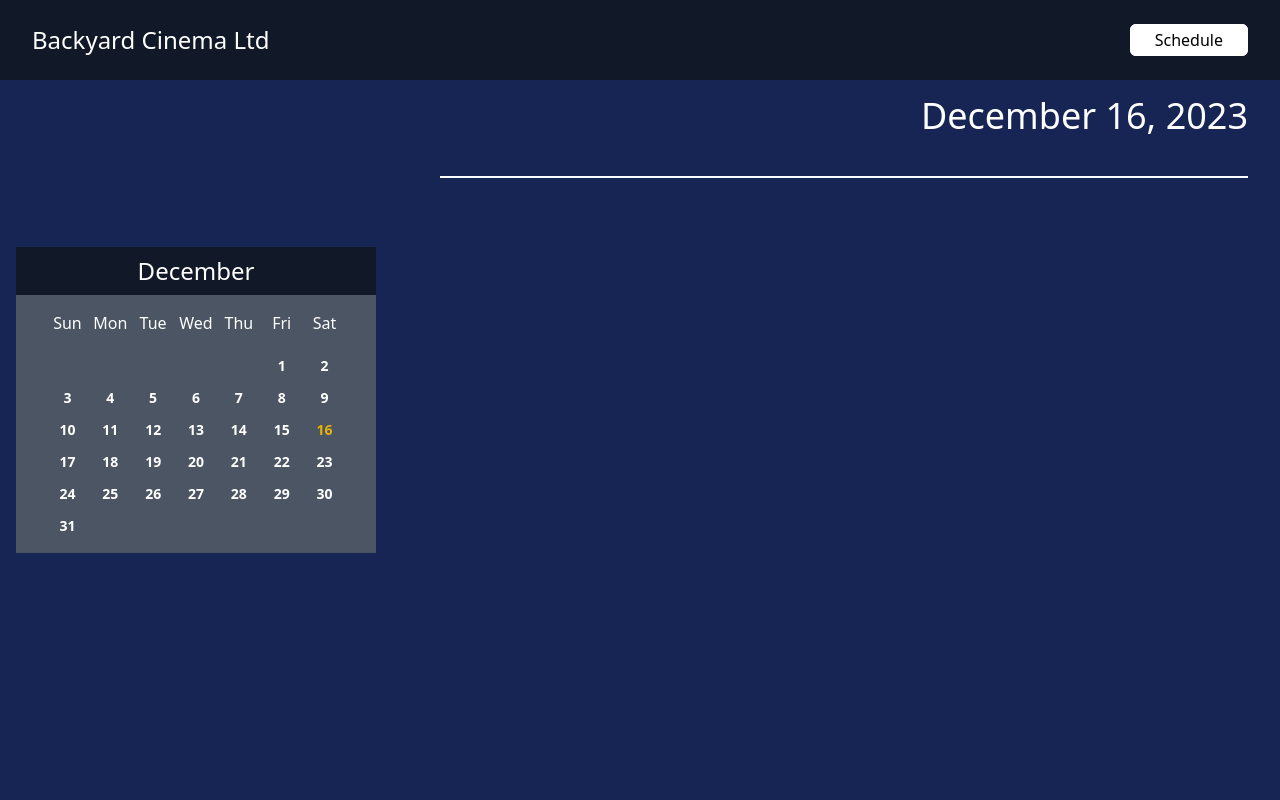
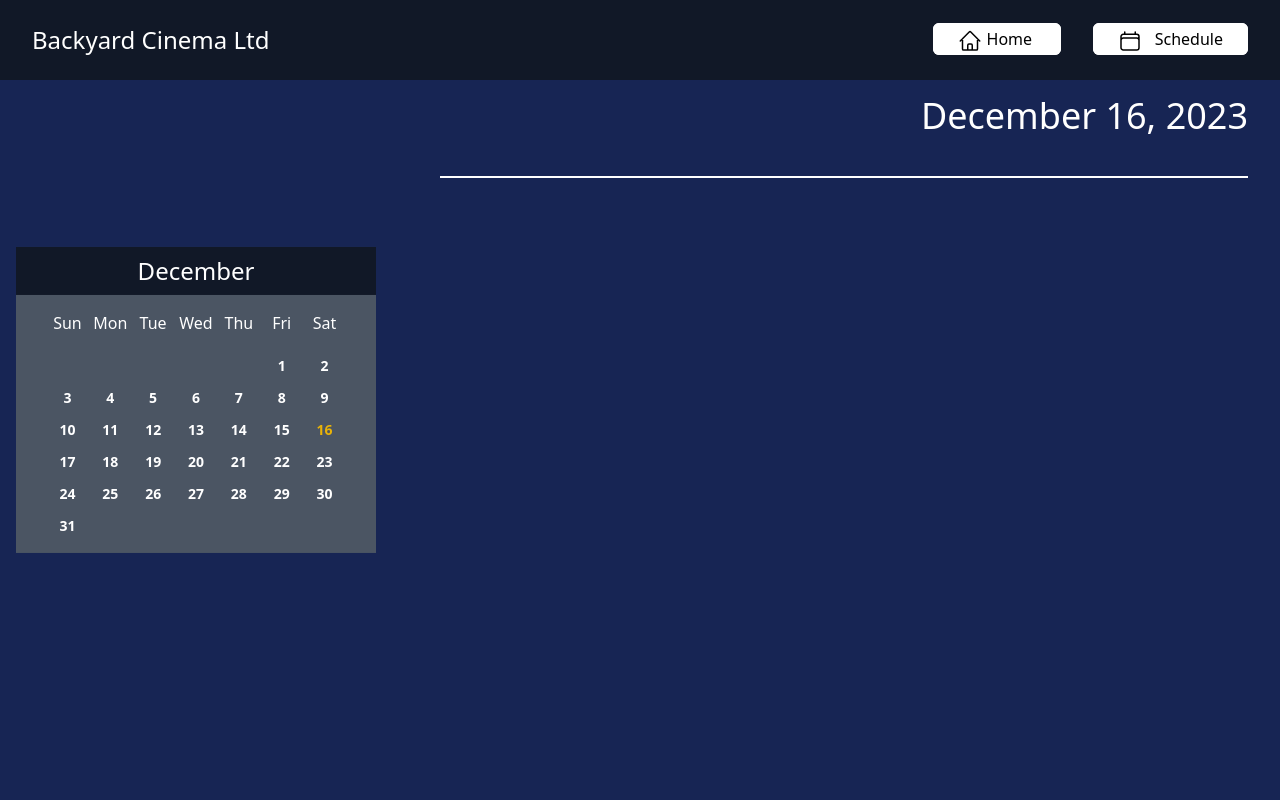
Before and after one commit to Kraine07/ICT-Application-Project-ASSP, a PHP site: page /backyard-cinema/view-schedule.php in a window 1280 px wide. Run offline with PHP 8.4, Linux system fonts and the light colour scheme; data that the repository does not hold is empty; some libraries are stand-ins or nearby versions.

Commit message:
progress backup

```diff
--- a/public/dbConn.php
+++ b/public/dbConn.php
@@ -4,13 +4,13 @@ require_once('message-display.php');
     require_once('redirect.php');
 
     //turn off mysqli error reporting
-    mysqli_report(MYSQLI_REPORT_OFF);
+    // mysqli_report(MYSQLI_REPORT_OFF);
 
 
     $host = "localhost";
     $user = "root";
     $password = "";
-    $database = "backyard_cinema";
+    $database = "backyard_cinema_v01";
 
 
     // tables
--- a/public/edit-movie.php
+++ b/public/edit-movie.php
@@ -1,6 +1,7 @@
 <?php
 require_once('redirect.php');
 require_once('dbConn.php');
+require_once('message-display.php');
 
 function handleDeleteMovie($movie_id,$schedule_table,$conn,$database){
 
@@ -54,7 +55,6 @@ if($_SERVER['REQUEST_METHOD'] == 'POST'){
                 handleDeleteMovie($_POST['edit-id'],$schedule_table,$conn,$database);
                 break;
         }
-        require_once('./partials/footer.php');
     }
 
     // cancel button click
@@ -69,9 +69,10 @@ if($_SERVER['REQUEST_METHOD'] == 'POST'){
         mysqli_multi_query($conn,$delete_sql);
         while(mysqli_next_result($conn));
 
-        redirect("index.php");
+        showSuccessMessage("Movie deleted.");
 
     }
 
 }
+require_once('./partials/footer.php');
 ?>
--- a/public/message-display.php
+++ b/public/message-display.php
@@ -1,7 +1,7 @@
 <?php
 
 // turn off error reports
-error_reporting(0);
+// error_reporting(0);
 
 
 
@@ -23,6 +23,9 @@ function showErrorMessage($message, $redirect="index"){
     ';
 
 }
+
+
+
 
 function showSuccessMessage($message, $redirect="index"){
     echo '
--- a/public/movie-details.php
+++ b/public/partials/movie-details.php
@@ -64,7 +64,7 @@
                                 <p class="w-full text-xl font-semibold block"><?php echo $duration; ?><span class=" text-sm">mins</span></p>
                             </div>
                         </div>
-                        <form action="index.php" method="post" class="w-full">
+                        <form action="manage-movie.php" method="post" class="w-full">
                             <input type="text" name="movie-details" value="000" hidden>
 
                             <button class=" bg-blue-950 w-full py-1 mt-4 text-slate-100 text-lg rounded-full">Add Movie</button>
--- a/public/partials/navbar.php
+++ b/public/partials/navbar.php
@@ -1,6 +1,17 @@
 <nav class='flex justify-between items-center bg-gray-900 h-[10%] w-full px-8  sticky  top-0  z-30'>
     <a class='text-2xl font-light text-white' href="main.php">Backyard Cinema Ltd</a>
     <div>
-        <a class='bg-white px-6 py-1 ml-8 rounded-md hover:bg-slate-300 border border-white' href="view-schedule.php">Schedule</a>
+        <a href="main.php" class='bg-white px-6 py-1 ml-8 rounded-md hover:bg-slate-300 border border-white'>
+            <svg xmlns="http://www.w3.org/2000/svg" fill="none" viewBox="0 0 24 24" stroke-width="1.5" stroke="currentColor" class="w-6 h-6 inline">
+                <path stroke-linecap="round" stroke-linejoin="round" d="m2.25 12 8.954-8.955c.44-.439 1.152-.439 1.591 0L21.75 12M4.5 9.75v10.125c0 .621.504 1.125 1.125 1.125H9.75v-4.875c0-.621.504-1.125 1.125-1.125h2.25c.621 0 1.125.504 1.125 1.125V21h4.125c.621 0 1.125-.504 1.125-1.125V9.75M8.25 21h8.25" />
+            </svg>
+            Home
+        </a>
+        <a class='bg-white px-6 py-1 ml-8 rounded-md hover:bg-slate-300 border border-white' href="view-schedule.php">
+        <svg xmlns="http://www.w3.org/2000/svg" fill="none" viewBox="0 0 24 24" stroke-width="1.5" stroke="currentColor" class="w-6 h-6 inline ">
+            <path stroke-linecap="round" stroke-linejoin="round" d="M6.75 3v2.25M17.25 3v2.25M3 18.75V7.5a2.25 2.25 0 0 1 2.25-2.25h13.5A2.25 2.25 0 0 1 21 7.5v11.25m-18 0A2.25 2.25 0 0 0 5.25 21h13.5A2.25 2.25 0 0 0 21 18.75m-18 0v-7.5A2.25 2.25 0 0 1 5.25 9h13.5A2.25 2.25 0 0 1 21 11.25v7.5" />
+        </svg> &nbsp;
+            Schedule
+        </a>
     </div>
 </nav>
--- a/public/partials/schedule-form.php
+++ b/public/partials/schedule-form.php
@@ -29,7 +29,7 @@ if(!$screen_result = mysqli_query($conn, $screen_sql)){
         </h1>
         <p class="text-xs  text-red-500 italic text-right w-full px-[24px]"><span class="text-lg">*</span> Required fields </p>
         <!-- schedule form -->
-        <form action="index.php" method="post" class="flex flex-col justify-between items-start w-full h-full p-[24px]">
+        <form action="manage-schedule.php" method="post" class="flex flex-col justify-between items-start w-full h-full p-[24px]">
 
             <input type="text" name="schedule-id" value=" <?php echo $_SESSION['schedule-edit'] ? $_SESSION['schedule-id']:"";  ?>  " hidden>
             <div class="flex flex-col items-start w-full">
--- a/public/partials/search-api-modal.php
+++ b/public/partials/search-api-modal.php
@@ -13,7 +13,7 @@
                 </span>
             </div>
 
-            <form action="index.php" method="post" class="w-4/5 h-2/3 flex flex-col justify-center items-start ">
+            <form action="manage-movie.php" method="post" class="w-4/5 h-2/3 flex flex-col justify-center items-start ">
                 <span class="text-xs text-slate-800 text-left leading-3 mb-4  italic">Enter the title of the movie you wish to add. Partial searches allowed.</span>
                 <label for="movie-search">Movie Title <span class="text-red-500">*</span></label>
                 <div class="flex w-full justify-start items-center border border-blue-950 mt-1">
--- a/public/view-schedule.php
+++ b/public/view-schedule.php
@@ -134,7 +134,7 @@ if($result = mysqli_query($conn, $schedule_sql)){
 
                 <!-- Tab Content 1 -->
                 <div id="tab-content-1" class="tab-content h-full  border-t-2 border-white py-12">
-                    <div class=" grid grid-cols-4 gap-3 h-auto">
+                    <div class=" grid grid-cols-4 gap-6 h-auto">
 
                     <?php
                         foreach($cinema_1 as $row){
@@ -147,7 +147,7 @@ if($result = mysqli_query($conn, $schedule_sql)){
 
                 <!-- Tab Content 2 -->
                 <div id="tab-content-2" class="hidden tab-content h-full border-t-2 border-white py-12">
-                    <div class="grid grid-cols-4 gap-3 h-auto">
+                    <div class="grid grid-cols-4 gap-6 h-auto">
 
                     <?php
                         foreach($cinema_2 as $row){
@@ -160,7 +160,7 @@ if($result = mysqli_query($conn, $schedule_sql)){
 
                 <!-- Tab Content 3 -->
                 <div id="tab-content-3" class="hidden tab-content h-full border-t-2 border-white py-12">
-                    <div class="grid grid-cols-4 gap-3 h-auto">
+                    <div class="grid grid-cols-4 gap-6 h-auto">
 
                     <?php
                         foreach($cinema_3 as $row){
@@ -173,7 +173,7 @@ if($result = mysqli_query($conn, $schedule_sql)){
 
                 <!-- Tab Content 4 -->
                 <div id="tab-content-4" class="hidden tab-content h-full border-t-2 border-white py-12">
-                    <div class="grid grid-cols-4 gap-3 h-auto">
+                    <div class="grid grid-cols-4 gap-6 h-auto">
 
                     <?php
                         foreach($cinema_4 as $row){
```
Also changed, not shown: public/index.php (+6 -119 lines), public/init.php (+4 -4 lines), public/main.php (+5 -5 lines), public/manage-movie.php (added, +73 -0 lines), public/manage-schedule.php (added, +77 -0 lines).
